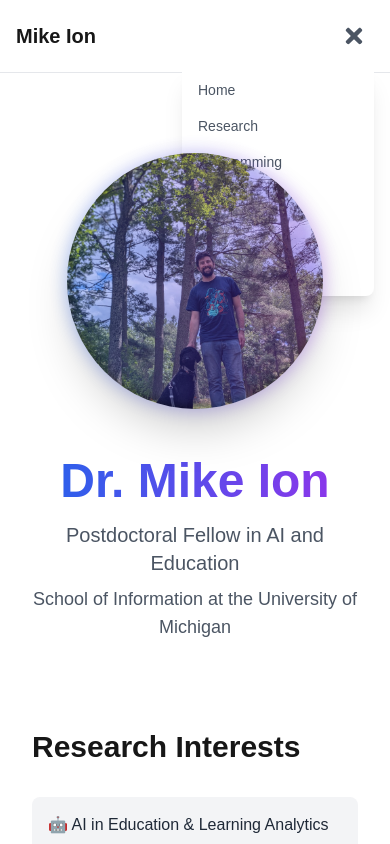
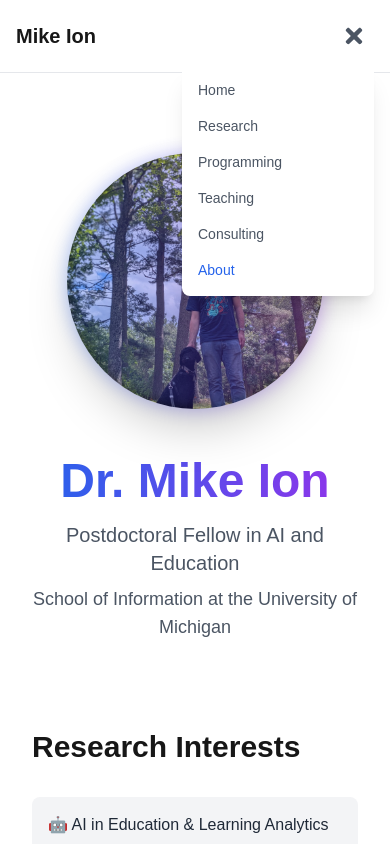
Before and after one commit to mikeion/personal-homepage, a Next.js app: page /about in a window 390 px wide. Both pictures are taken after a click on the button "Toggle menu". Shown: the top 844 px of the page. Built offline with nearby package versions, Linux system fonts and the light colour scheme.

Commit message:
fix navbar for mobile

```diff
--- a/src/components/layout/Navigation.tsx
+++ b/src/components/layout/Navigation.tsx
@@ -32,7 +32,7 @@ export default function Navigation() {
 
       {/* Mobile menu */}
       {isOpen && (
-        <div className="absolute top-12 right-0 w-48 py-2 bg-white dark:bg-gray-800 rounded-lg shadow-xl md:hidden">
+        <div className="absolute top-12 right-0 w-48 py-2 bg-white dark:bg-gray-800 rounded-lg shadow-xl md:hidden z-50">
           {routes.map((route) => (
             <Link
               key={route.path}
```
